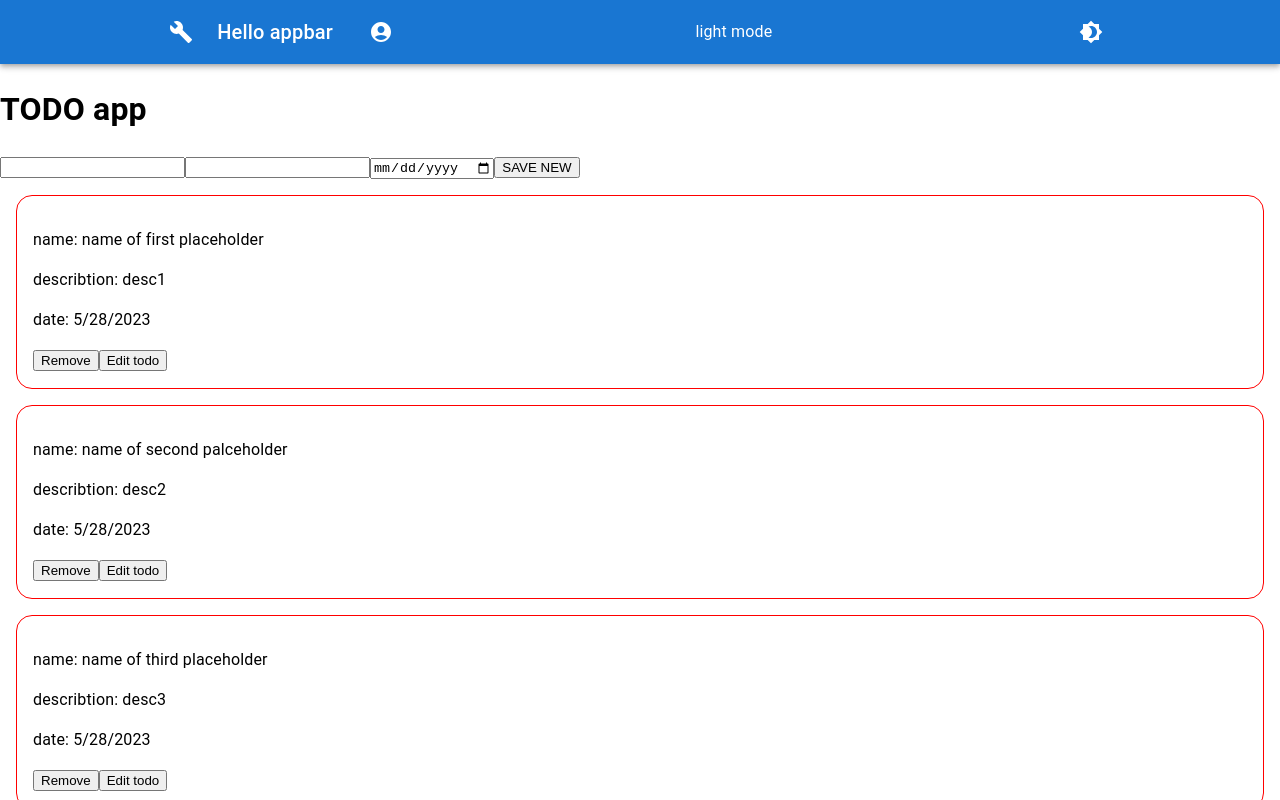
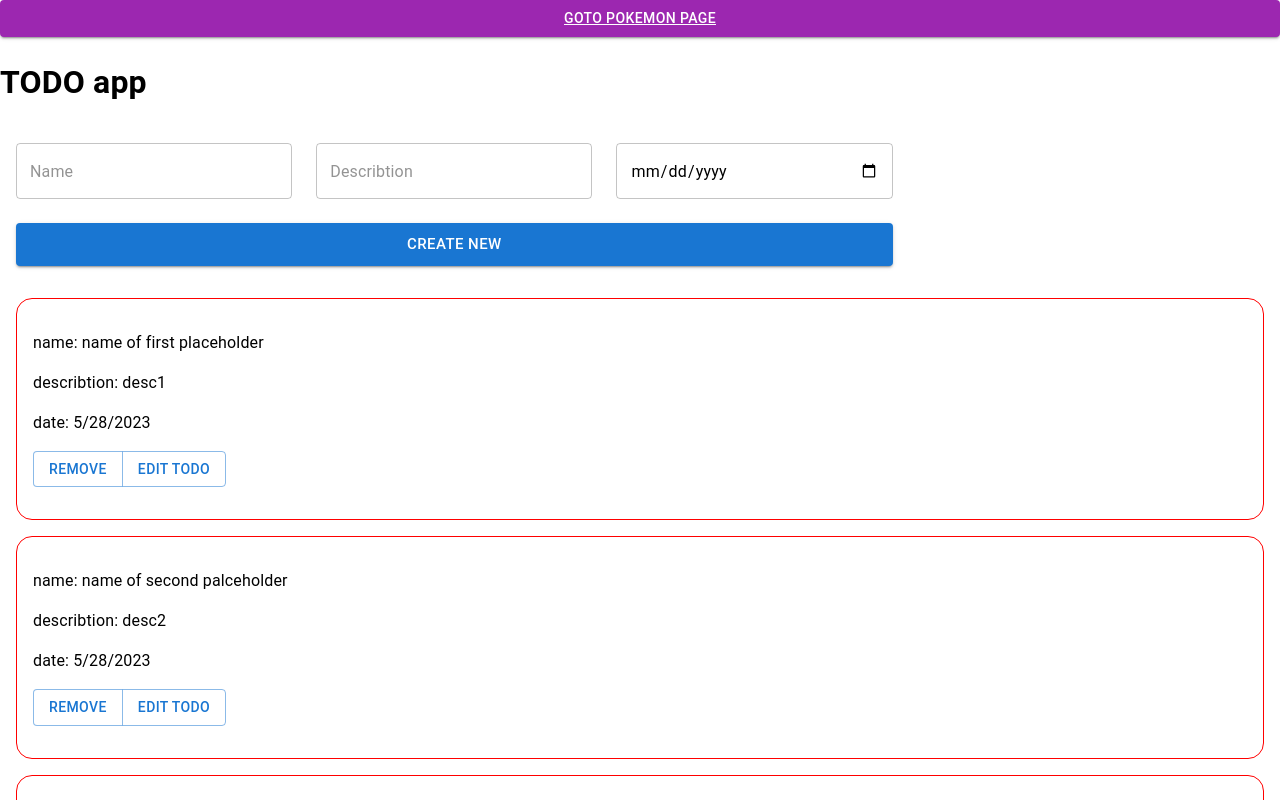
Before and after one commit to F1L1P0/react-todo-app, a React (Vite) app: page / in a window 1280 px wide. Shown: the top 800 px of the page. Built offline with nearby package versions, Linux system fonts and the light colour scheme.

Commit message:
adding new page pokemons and write pokemons down from api,

```diff
--- /dev/null
+++ b/src/components/pokemon/Pokemon.tsx
@@ -0,0 +1,26 @@
+import { useEffect, useState } from 'react'
+import axios from 'axios'
+
+export default function Pokemon() {
+    const apiPokemonUrl = 'https://pokeapi.co/api/v2/pokemon'
+    const [pokemon, setPokemon] = useState<{ name: string }[]>([])
+
+    useEffect(() => {
+        async function fetchPokemon() {
+            const response = await axios.get(apiPokemonUrl)
+            setPokemon(response.data.results)
+        }
+        fetchPokemon()
+    }, [])
+
+    return (
+        <div>
+            <h1>Pokemon</h1>
+            <ul>
+                {pokemon.map((pokemon) => (
+                    <li key={pokemon.name}>{pokemon.name}</li>
+                ))}
+            </ul>
+        </div>
+    )
+}
--- a/src/components/todo/Todo.tsx
+++ b/src/components/todo/Todo.tsx
@@ -3,6 +3,10 @@ import { addTodo } from '@/redux/todoSlice'
 import { useState, useCallback, FormEvent } from 'react'
 import { nanoid } from '@reduxjs/toolkit'
 import TodoItems from './TodoItems'
+import { Link } from 'react-router-dom'
+import { ITodo } from '@/redux/todoSlice'
+import { ButtonGroup, Button, TextField } from '@mui/material'
+import Grid from '@mui/material/Unstable_Grid2/Grid2'
 
 export default function Todo() {
     const dispatch = useDispatch()
@@ -12,24 +16,71 @@ export default function Todo() {
     const [todoTime, setTodoTime] = useState(new Date().toLocaleDateString())
 
     const handleSubmit = useCallback(
-        (e) => {
+        (e: FormEvent<HTMLFormElement>) => {
             e.preventDefault()
-            const newTodo = { id: nanoid(), name: todoName, desc: todoDesc, time: todoTime }
+            const newTodo: ITodo = { id: nanoid(), name: todoName, desc: todoDesc, time: todoTime }
             dispatch(addTodo(newTodo))
         },
         [dispatch, todoName, todoDesc, todoTime],
     )
 
     return (
-        <div className="container">
+        <>
+            <Button color="secondary" variant="contained" fullWidth>
+                <Link style={{ color: 'white' }} to="/pokemon">
+                    GOTO POKEMON PAGE
+                </Link>
+            </Button>
             <h1>TODO app</h1>
-            <form onSubmit={handleSubmit}>
-                <input type="text" id="todoName" onChange={(e) => setTodoName(e.target.value)} />
-                <input type="text" id="todoDesc" onChange={(e) => setTodoDesc(e.target.value)} />
-                <input type="date" id="todoDate" onChange={(e) => setTodoTime(e.target.value)} />
-                <button type="submit">SAVE NEW</button>
+            <form onSubmit={handleSubmit} style={{ padding: '1rem' }}>
+                <ButtonGroup variant="outlined" aria-label="Functional TODO buttons">
+                    <Grid
+                        container
+                        spacing={{ xs: 1, sm: 2, md: 3 }}
+                        display="flex"
+                        justifyContent="center"
+                        alignItems="center"
+                    >
+                        <Grid xs={12} sm={4}>
+                            <TextField
+                                fullWidth
+                                placeholder="Name"
+                                type="text"
+                                id="todoName"
+                                value={todoName}
+                                onChange={(e) => setTodoName(e.target.value)}
+                            />
+                        </Grid>
+                        <Grid xs={12} sm={4}>
+                            <TextField
+                                fullWidth
+                                placeholder="Describtion"
+                                type="text"
+                                id="todoDesc"
+                                value={todoDesc}
+                                onChange={(e) => setTodoDesc(e.target.value)}
+                            />
+                        </Grid>
+                        <Grid xs={12} sm={4}>
+                            <TextField
+                                fullWidth
+                                type="date"
+                                id="todoTime"
+                                value={todoTime}
+                                onChange={(e) => {
+                                    setTodoTime(e.target.value)
+                                }}
+                            />
+                        </Grid>
+                        <Grid xs>
+                            <Button variant="contained" color="primary" type="submit" size="large" fullWidth>
+                                CREATE NEW
+                            </Button>
+                        </Grid>
+                    </Grid>
+                </ButtonGroup>
             </form>
             <TodoItems />
-        </div>
+        </>
     )
 }
--- a/src/components/todo/TodoItems.tsx
+++ b/src/components/todo/TodoItems.tsx
@@ -2,6 +2,9 @@ import { removeTodo, updateTodo } from '@/redux/todoSlice'
 import { useDispatch, useSelector } from 'react-redux'
 import { RootState } from '@/redux/store'
 import { useState } from 'react'
+import { ITodo } from '@/redux/todoSlice'
+import { ButtonGroup, Button, TextField } from '@mui/material'
+import Stack from '@mui/material/Stack'
 
 export default function TodoItem() {
     const dispatch = useDispatch()
@@ -19,7 +22,7 @@ export default function TodoItem() {
         if (todoState.selectedTodoId === id) {
             setTodoState({ ...todoState, showUpdateTodo: false, selectedTodoId: null })
         } else {
-            const selectedTodo = todos.find((todo) => todo.id === id)
+            const selectedTodo = todos.find((todo: ITodo) => todo.id === id)
             setTodoState({
                 ...todoState,
                 selectedTodoId: id,
@@ -45,7 +48,7 @@ export default function TodoItem() {
             ...todoState,
             updatedTodoName: '',
             updatedTodoDesc: '',
-            updatedTodoTime: Date.now(),
+            updatedTodoTime: new Date().toLocaleTimeString(),
             showUpdateTodo: false,
             selectedTodoId: null,
         })
@@ -66,36 +69,42 @@ export default function TodoItem() {
                         <p>name: {item.name}</p>
                         <p>describtion: {item.desc}</p>
                         <p>date: {item.time}</p>
-                        <button type="button" onClick={() => dispatch(removeTodo(item.id))}>
-                            Remove
-                        </button>
-                        <button type="button" onClick={() => handleEditClick(item.id)}>
-                            Edit todo
-                        </button>
+                        <ButtonGroup
+                            variant="outlined"
+                            aria-label="Functional TODO buttons"
+                            style={{ paddingBottom: '1rem' }}
+                        >
+                            <Button type="button" onClick={() => dispatch(removeTodo(item.id))}>
+                                Remove
+                            </Button>
+                            <Button type="button" onClick={() => handleEditClick(item.id)}>
+                                Edit todo
+                            </Button>
+                        </ButtonGroup>
                         {todoState.showUpdateTodo && todoState.selectedTodoId === item.id && (
-                            <div className="editTodo">
-                                <input
+                            <Stack direction={{ md: 'row', sm: 'column' }} spacing={{ xs: 1, md: 3 }}>
+                                <TextField
                                     type="text"
                                     placeholder="change name"
                                     value={todoState.updatedTodoName}
                                     onChange={(e) => setTodoState({ ...todoState, updatedTodoName: e.target.value })}
                                 />
-                                <input
+                                <TextField
                                     type="text"
                                     placeholder="change description"
                                     value={todoState.updatedTodoDesc}
                                     onChange={(e) => setTodoState({ ...todoState, updatedTodoDesc: e.target.value })}
                                 />
-                                <input
-                                    type="text"
+                                <TextField
+                                    type="date"
                                     placeholder="change time"
                                     value={todoState.updatedTodoTime}
                                     onChange={(e) => setTodoState({ ...todoState, updatedTodoTime: e.target.value })}
                                 />
-                                <button type="button" onClick={handleUpdateTodo}>
+                                <Button type="button" variant="outlined" size="large" onClick={handleUpdateTodo}>
                                     Update
-                                </button>
-                            </div>
+                                </Button>
+                            </Stack>
                         )}
                     </div>
                 </div>
--- a/src/pages/dashboard/Dashboard.tsx
+++ b/src/pages/dashboard/Dashboard.tsx
@@ -1,13 +1,5 @@
-import { Header } from '@/components/header/Header'
-import { Footer } from '@/components/footer/Footer'
 import Todo from '@/components/todo/Todo'
 
 export const Dashboard = () => {
-    return (
-        <>
-            <Header />
-            <Todo />
-            <Footer />
-        </>
-    )
+    return <Todo />
 }
--- /dev/null
+++ b/src/pages/pokemon/PokemonPage.tsx
@@ -0,0 +1,11 @@
+import { Link } from 'react-router-dom'
+import Pokemon from '@/components/pokemon/Pokemon'
+
+export const PokemonPage = () => {
+    return (
+        <>
+            <Link to="/">Back to dashboard</Link>
+            <Pokemon />
+        </>
+    )
+}
--- a/src/redux/todoSlice.ts
+++ b/src/redux/todoSlice.ts
@@ -1,6 +1,6 @@
 import { createSlice, PayloadAction } from '@reduxjs/toolkit'
 
-export interface Todo {
+export interface ITodo {
     id: number | string
     name: string
     desc: string
@@ -8,7 +8,7 @@ export interface Todo {
 }
 
 interface TodoState {
-    todos: Todo[]
+    todos: ITodo[]
 }
 
 const initialState: TodoState = {
@@ -38,7 +38,11 @@ export const todoSlice = createSlice({
     name: 'todo',
     initialState,
     reducers: {
-        addTodo: (state, action: PayloadAction<Todo>) => {
+        addTodo: (state, action: PayloadAction<ITodo>) => {
+            if (!action.payload.name) {
+                alert("You didn't enter a name.")
+                return
+            }
             const newTodo = {
                 id: action.payload.id,
                 name: action.payload.name,
@@ -51,7 +55,11 @@ export const todoSlice = createSlice({
             const todoId = action.payload
             state.todos = state.todos.filter((todo) => todo.id !== todoId)
         },
-        updateTodo: (state, action: PayloadAction<Todo>) => {
+        updateTodo: (state, action: PayloadAction<ITodo>) => {
+            if (!action.payload.name) {
+                alert("You didn't enter a name.")
+                return
+            }
             const todoId = action.payload.id
             const todo = state.todos.find((todo) => todo.id === todoId)
             if (todo) {
--- /dev/null
+++ b/src/router/routes/routePokomon.tsx
@@ -0,0 +1,4 @@
+import { IRoute } from '@/router/routes/routePublic'
+import { PokemonPage } from '@/pages/pokemon/PokemonPage'
+
+export const routeDashboard: IRoute[] = [{ path: '/pokemon', element: PokemonPage }]
--- a/src/router/routes/routePublic.tsx
+++ b/src/router/routes/routePublic.tsx
@@ -1,5 +1,6 @@
 import { FC } from 'react'
 import { Dashboard } from '@/pages/dashboard/Dashboard'
+import { PokemonPage } from '@/pages/pokemon/PokemonPage'
 
 export interface IRoute {
     path: string
@@ -8,5 +9,6 @@ export interface IRoute {
 
 export const routePublic: IRoute[] = [
     { path: '/', element: Dashboard },
+    { path: '/pokemon', element: PokemonPage },
     { path: '*', element: Dashboard },
 ]
```
Also changed, not shown: 1 other file (tests, documents, lock files or other folders).
